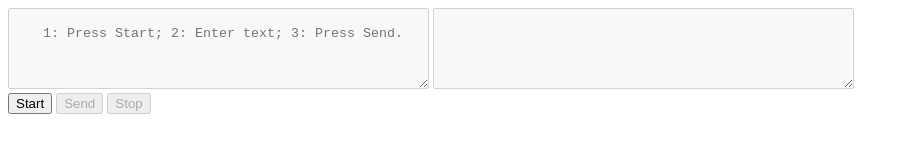
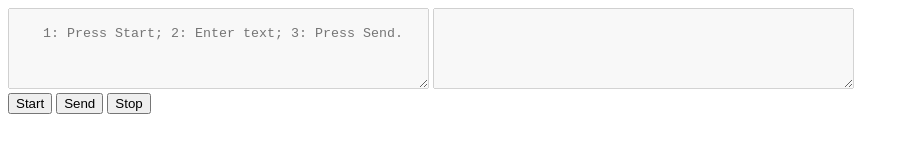
Before and after one commit to Laurenchansj/shiziwandamowang, a plain HTML site: page index.html in a window 1280 px wide. Shown: the whole page, without its empty margins (0-909 px from the left). Drawn offline with Linux system fonts and the light colour scheme.

Commit message:
Update index.html

```diff
--- a/index.html
+++ b/index.html
@@ -15,7 +15,7 @@
       <button id="closeButton">Stop</button>
     </div>
 
-<script src="http://raw.githack.com/Laurenchansj/shiziwandamowang/master/main.js"></script>
+<script src="http://raw.githack.com/Laurenchansj/shiziwandamowang/master/js/main.js"></script>
 
 </body>
 </html>
```
